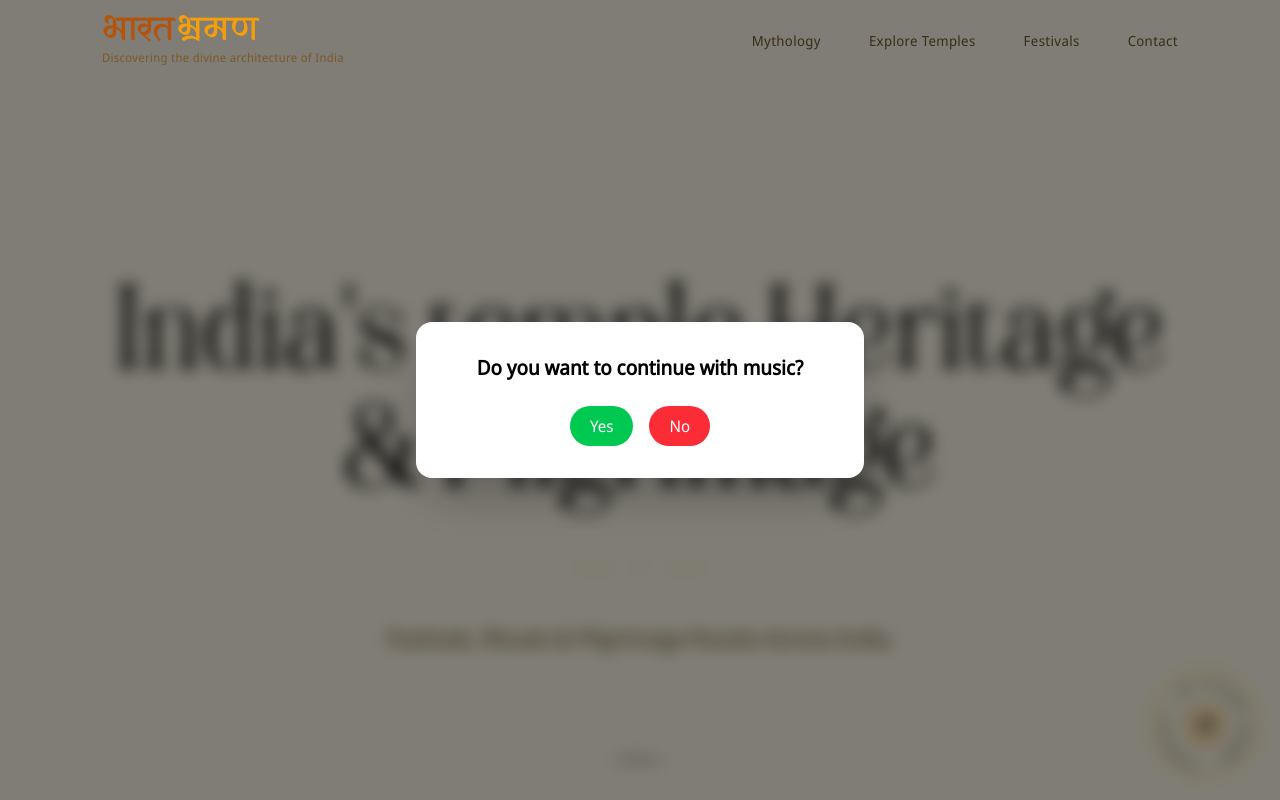
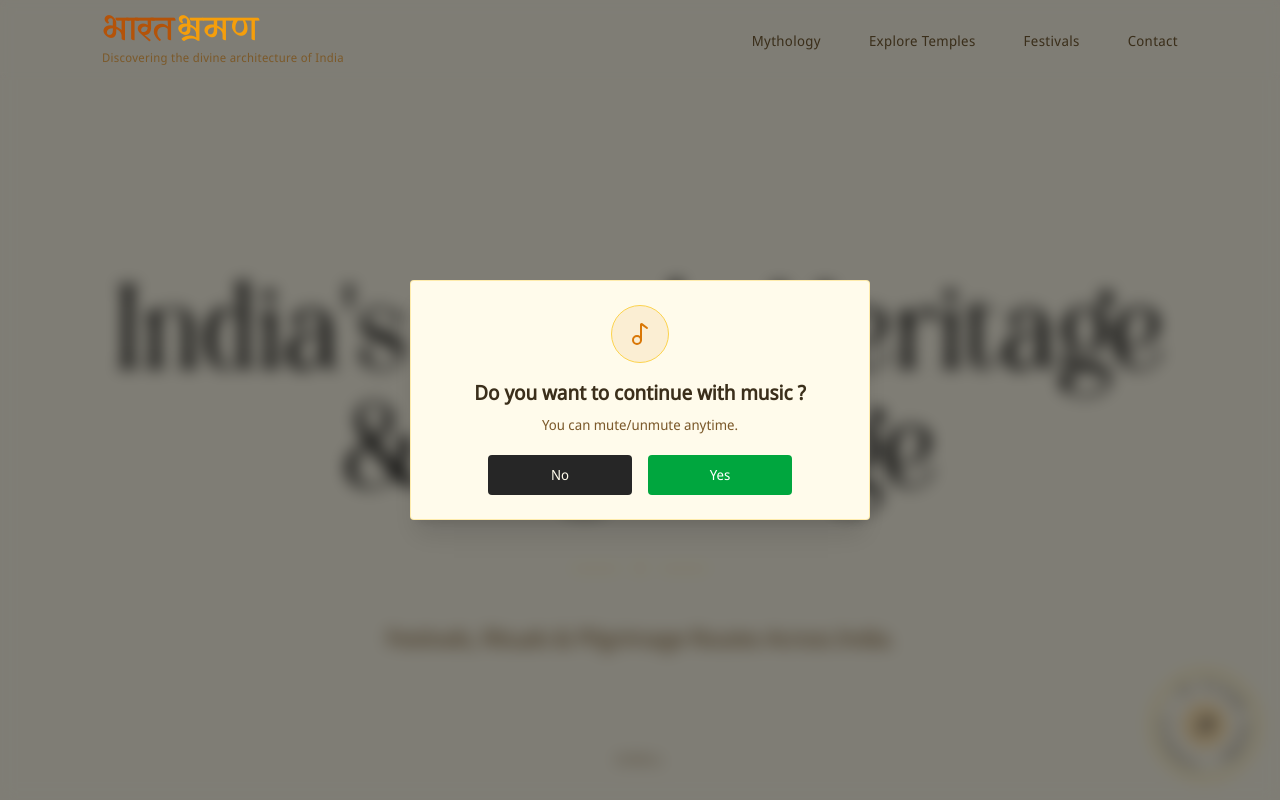
Before and after one commit to joydeep-07/Bharat-Vraman, a React (Vite) app in the folder frontend/: page / in a window 1280 px wide. Both pictures are taken after a click on the button 1205 px from the left and 725 px from the top of the page. Shown: the top 800 px of the page. Built offline with nearby package versions, Linux system fonts and the light colour scheme.

Commit message:
Ui Updated

```diff
--- a/frontend/package.json
+++ b/frontend/package.json
@@ -13,6 +13,7 @@
     "@studio-freight/lenis": "^1.0.42",
     "@tailwindcss/vite": "^4.2.2",
     "gsap": "^3.14.2",
+    "lucide-react": "^1.7.0",
     "motion": "^12.38.0",
     "react": "^19.2.4",
     "react-dom": "^19.2.4",
--- a/frontend/src/components/MusicPlayer.jsx
+++ b/frontend/src/components/MusicPlayer.jsx
@@ -1,6 +1,8 @@
 import React, { useState, useRef } from "react";
 import MusicButton from "./MusicButton";
 import CircularText from "./CircularText";
+import { Music2 } from "lucide-react";
+import CircleCursor from "./CircleCursor";
 
 const MusicPlayer = () => {
   const [open, setOpen] = useState(false);
@@ -31,34 +33,48 @@ const MusicPlayer = () => {
       {/* 🔊 AUDIO */}
       <audio ref={audioRef} src="/Chanakya.mp3" loop />
 
-      {/* 🌑 MODAL */}
+      {/* 🌑 MODAL (UPDATED DESIGN) */}
       {open && (
-        <div className="fixed inset-0 flex items-center justify-center z-[9999] bg-black/50 backdrop-blur-sm">
-          <div className="bg-white dark:bg-neutral-900 text-black dark:text-white p-8 rounded-2xl shadow-2xl w-[90%] max-w-md text-center">
-            <h2 className="text-xl font-semibold mb-4">
-              Do you want to continue with music?
+        <div
+          className="fixed inset-0 z-50 flex items-center justify-center bg-black/50 backdrop-blur-sm"
+        >
+          <div className="flex flex-col items-center bg-[var(--bg-main)] shadow-xl rounded-sm py-6 px-5 md:w-[460px] w-[370px] border border-[var(--border-light)]/40">
+            {/* ICON */}
+            <div className="flex items-center justify-center p-4 bg-[var(--accent-primary)]/10 border border-[var(--border-light)] rounded-full">
+              <Music2 className="text-[var(--accent-primary)]" />
+            </div>
+
+            {/* TITLE */}
+            <h2 className="text-[var(--text-main)] font-semibold mt-4 text-xl text-center">
+              Do you want to continue with music ?
             </h2>
 
-            <div className="flex justify-center gap-4 mt-6">
+            {/* DESCRIPTION */}
+            <p className="text-sm text-[var(--text-secondary)] mt-2 text-center">
+              You can mute/unmute anytime.
+            </p>
+
+            {/* BUTTONS */}
+            <div className="flex items-center justify-center gap-4 mt-5 w-full">
               <button
-                onClick={handleYes}
-                className="px-5 py-2 rounded-full bg-green-500 text-white"
+                onClick={() => setOpen(false)}
+                className="w-full cursor-pointer md:w-36 h-10 rounded-sm bg-neutral-800 text-[var(--bg-main)] font-medium text-sm hover:opacity-90 transition duration-200"
               >
-                Yes
+                No
               </button>
 
               <button
-                onClick={() => setOpen(false)}
-                className="px-5 py-2 rounded-full bg-red-500 text-white"
+                onClick={handleYes}
+                className="w-full cursor-pointer md:w-36 h-10 rounded-sm text-white bg-green-600 font-medium text-sm hover:bg-green-700 transition duration-200"
               >
-                No
+                Yes
               </button>
             </div>
           </div>
         </div>
       )}
 
-      {/* CIRCULAR TEXT WITH CENTER BUTTON */}
+      {/* 🔵 CIRCULAR TEXT WITH CENTER BUTTON */}
       <CircularText
         text="♪ CHANAKYA • BY RISHAB SHARMA "
         centerContent={
```
Also changed, not shown: 1 other file (tests, documents, lock files or other folders).
